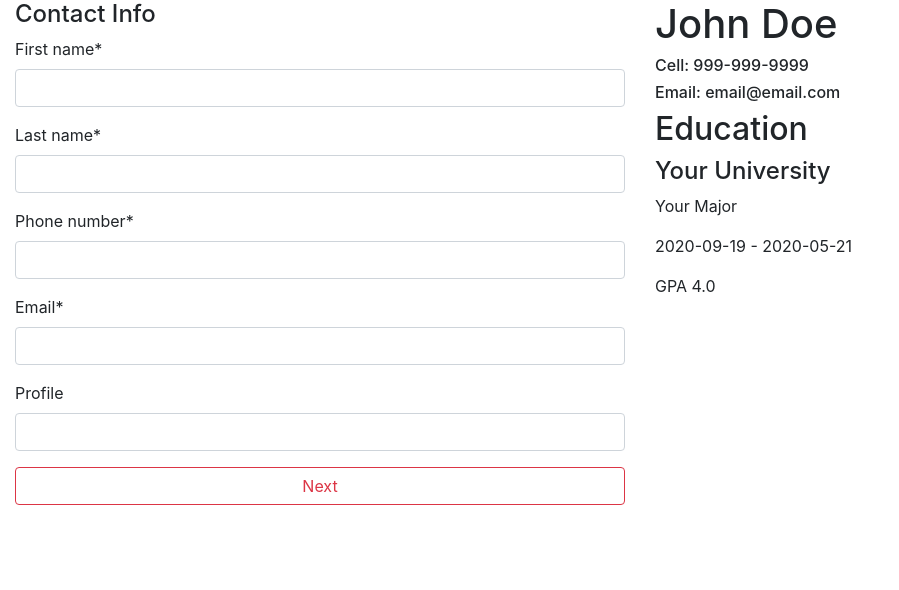
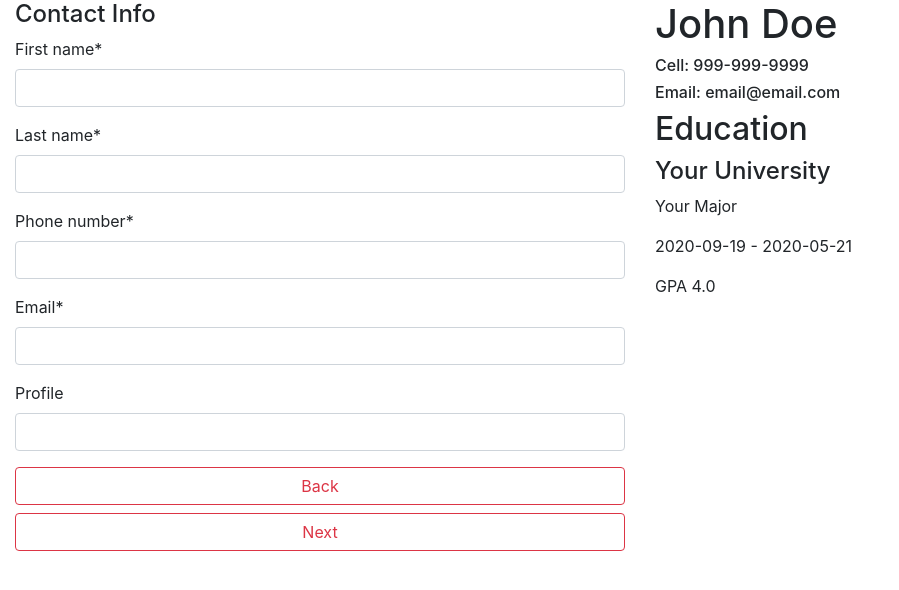
Before and after one commit to noahskorner/resume-freak, a Django app: page /resume_form/ in a window 1280 px wide. Shown: the part 137-727 px from the top of the page, without its empty margins (0-899 px from the left). Run offline with Django 3.2, Linux system fonts and the light colour scheme; some libraries are stand-ins or nearby versions.

Commit message:
Update resume_form.html

```diff
--- a/resume_builder/templates/resume_builder/resume_form.html
+++ b/resume_builder/templates/resume_builder/resume_form.html
@@ -1,6 +1,11 @@
 {% extends 'resume_builder/index.html' %}
 <!---->
 {% block content %} {% load static %} {% load crispy_forms_tags %}
+<script>
+  function goBack() {
+    window.history.back()
+  }
+  </script>
 <div class="container-fluid" style="max-width: 1440px">
   <div class="row">
     <div class="col-6">
@@ -12,6 +17,9 @@
         <div id="contact-info">
           <h4>Contact Info</h4>
           {{contact_form|crispy}}
+          <button onclick="goBack()" class="btn btn-outline-danger btn-block">
+          Back
+        </button>
           <button
             class="btn btn-outline-danger btn-block"
             id="contact-next-btn"
@@ -24,13 +32,91 @@
         <div class="d-none" id="education">
           <h4>Education</h4>
           {{education_form|crispy}}
-          <input
-            type="submit"
-            class="btn btn-block btn-danger"
-            value="Download Resume"
-          />
+          <button
+            class="btn btn-outline-danger btn-block"
+            id="education-back-btn"
+          >
+          Back
+        </button>
+          <button
+            class="btn btn-outline-danger btn-block"
+            id="education-next-btn"
+          >
+            Next
+          </button>
         </div>
         <!-- End Education -->
+        <!-- Experience -->
+        <div class="d-none" id="experience">
+          <h4>Experience</h4>
+          {{experience_form|crispy}}
+          <button
+            class="btn btn-outline-danger btn-block"
+            id="experience-back-btn"
+          >
+          Back
+        </button>
+          <button
+            class="btn btn-outline-danger btn-block"
+            id="experience-next-btn"
+          >
+          Next
+          </button>
+        </div>
+        <!-- End Experience -->
+        <!-- Projects -->
+        <div class="d-none" id="project">
+          <h4>Projects</h4>
+          {{project_form|crispy}}
+          <button
+            class="btn btn-outline-danger btn-block"
+            id="project-back-btn"
+          >
+          Back
+        </button>
+          <button
+            class="btn btn-outline-danger btn-block"
+            id="project-next-btn"
+          >
+          Next
+          </button>
+        </div>
+        <!-- End Projects -->
+        <!-- Skills -->
+        <div class="d-none" id="skill">
+          <h4>Skills</h4>
+          {{skill_form|crispy}}
+          <button
+            class="btn btn-outline-danger btn-block"
+            id="skill-back-btn"
+          >
+          Back
+        </button>
+          <button
+            class="btn btn-outline-danger btn-block"
+            id="skill-next-btn"
+          >
+          Next
+          </button>
+        </div>
+        <!-- End Skills -->
+        <!-- Hobby -->
+        <div class="d-none" id="hobby">
+          <h4>Hobby</h4>
+          {{hobby_form|crispy}}
+          <button
+            class="btn btn-outline-danger btn-block"
+            id="hobby-back-btn"
+          >
+          Back
+        </button>
+          <input
+          type="sumbit"
+          class="btn btn-block btn-danger"
+          value="Download Resume"
+        />
+        </div>
+        <!-- End Hobby -->
       </form>
     </div>
     <div class="col-6">
```
